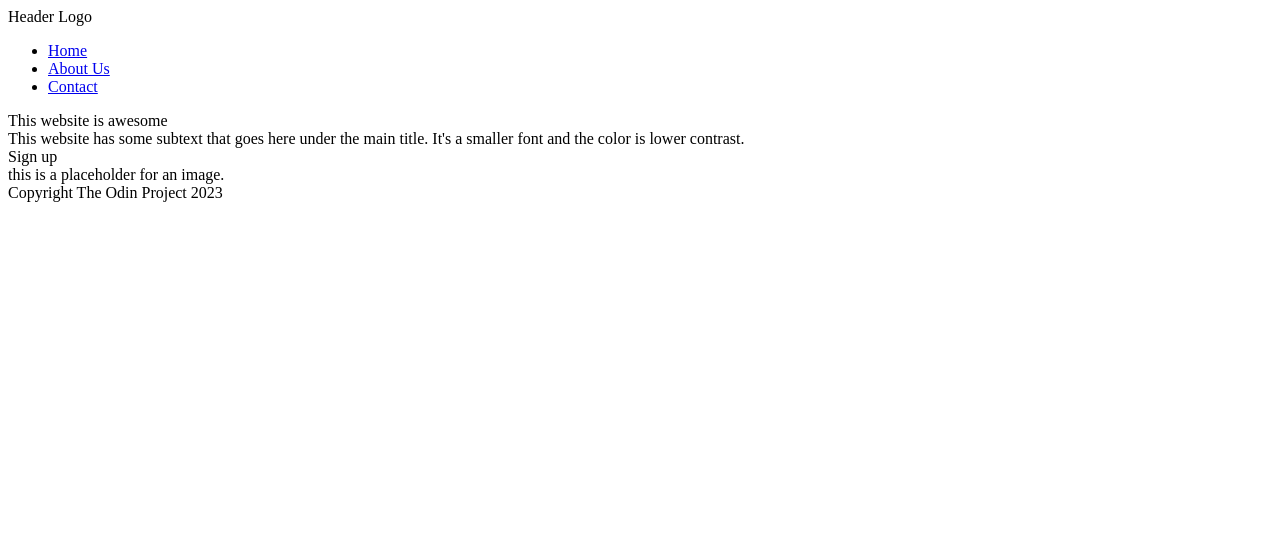
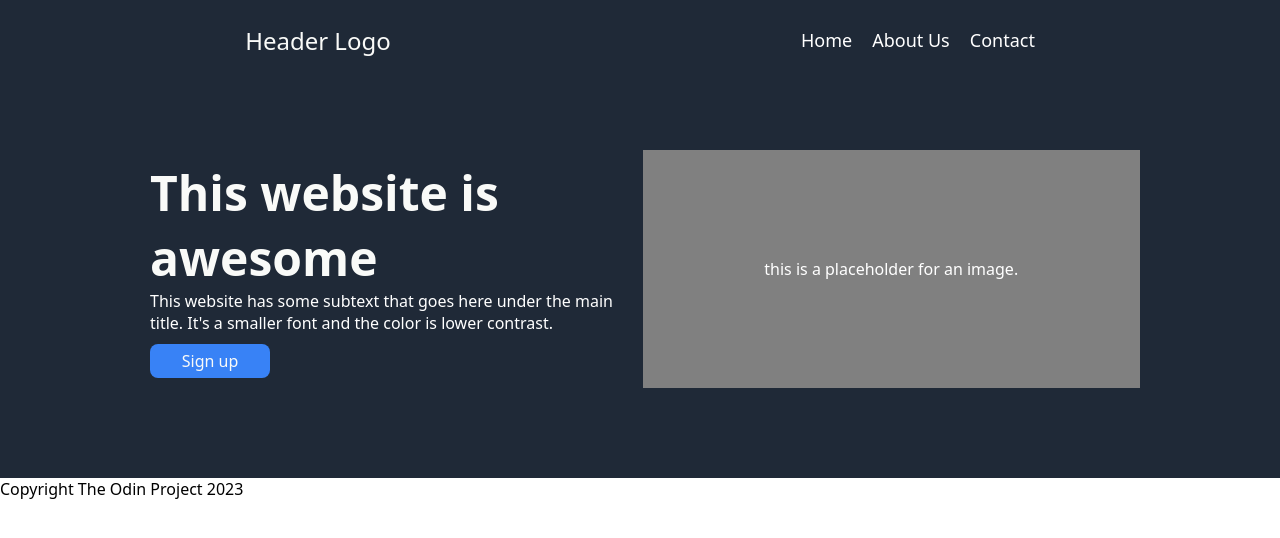
Before and after one commit to Zabed-Iftekhar/landing-page, a plain HTML site: page index.html in a window 1280 px wide. Drawn offline with Linux system fonts and the light colour scheme.

Commit message:
Update header style in styles.css
-Update header in the css file .
-Use single container for the header logo and the list items at the top of the landing page.
- Input background-color: grey in the image placeholder div.

```diff
--- a/styles.css
+++ b/styles.css
@@ -1 +1,100 @@
 /* style */
+
+/* style */
+body{
+    font-family: system-ui, -apple-system, BlinkMacSystemFont, 'Segoe UI', Roboto, Oxygen, Ubuntu, Cantarell, 'Open Sans', 'Helvetica Neue', sans-serif;
+    margin:0px;
+    padding:0px;
+}
+
+.header{
+    background-color: #1F2937;
+    color: white;
+    margin:0px;
+    padding:10px;
+    display: flex;
+    justify-content: center;
+
+
+}
+
+.logo-size{
+    color: #F9FAF8;
+    font-size: 24px;
+
+
+}
+
+.list ul{
+    display: flex;
+    list-style: none;
+    font-size: 18px;
+    color: #E5E7EB;
+    gap:20px;
+
+}
+
+a{
+    color:white;
+    text-decoration: none;
+}
+
+a:visited{
+    color: white;
+    text-decoration: none;
+}
+.mini-container1{
+    display:flex;
+
+    justify-content: space-around;
+    align-items: center;
+    flex-wrap: wrap;
+
+}
+.mini-container2{
+
+    flex:1;
+    display: flex;
+    flex-direction: column;
+    padding:10px;
+
+}
+.medium-container{
+    padding:5px;
+
+    display:flex;
+    flex:1;
+    gap:5px;
+    width: 1000px;
+    justify-self: center;
+    flex-wrap: wrap;
+    padding: 80px;
+
+}
+
+.img-container{
+    display: flex;
+    flex:1;
+    background-color:grey ;
+    justify-content: center;
+    align-items: center;
+    flex-wrap: wrap;
+    padding:10px;
+}
+
+.website-subheader{
+    font-size: 48px;
+    color: #F9FAF8;
+    font-weight: bold;
+}
+
+.blue{
+    background-color:#3882F6 ;
+    color: #F9FAF8;
+    border-radius: 0.5em;
+    display: block;
+    padding:6px 10px;
+    width:100px;
+    text-align: center;
+    margin-top: 10px;
+}
```
